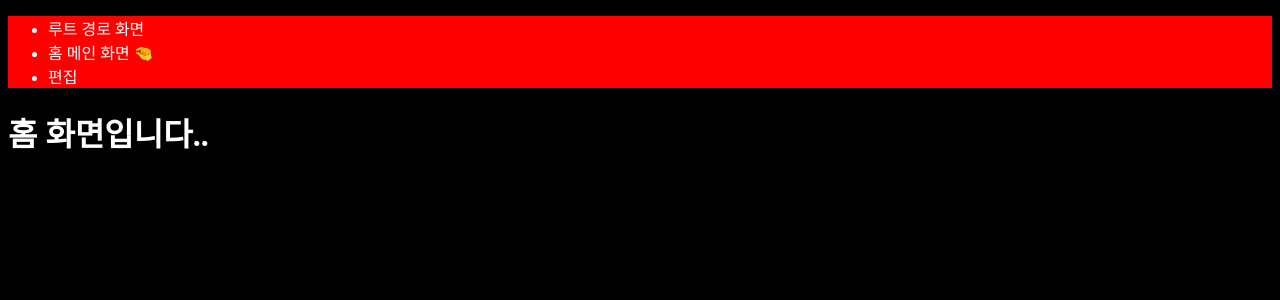
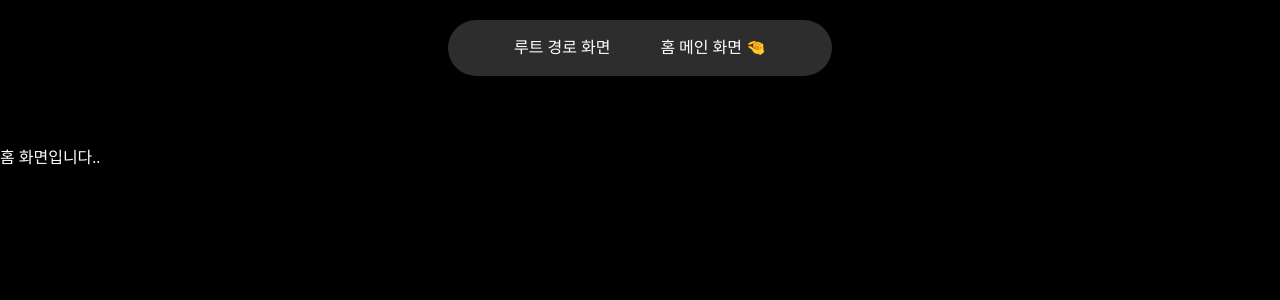
Before and after one commit to didxodnr0769-bom/computer-study, a Next.js app in the folder 02_programming/web/framework/nextjs/lectures/01_노마드코더_nextjs_시작하기/실습 /01_next_init/: page /main in a window 1280 px wide. Shown: the top 300 px of the page. Built offline with nearby package versions, Linux system fonts and the light colour scheme.

Commit message:
style : module css를 이용한 홈 화면 디자인 적용

```diff
--- a/02_programming/web/framework/nextjs/lectures/01_노마드코더_nextjs_시작하기/실습 /01_next_init/app/styles/global.css
+++ b/02_programming/web/framework/nextjs/lectures/01_노마드코더_nextjs_시작하기/실습 /01_next_init/app/styles/global.css
@@ -1,4 +1,131 @@
+/* reset start */
+html,
+body,
+div,
+span,
+applet,
+object,
+iframe,
+h1,
+h2,
+h3,
+h4,
+h5,
+h6,
+p,
+blockquote,
+pre,
+a,
+abbr,
+acronym,
+address,
+big,
+cite,
+code,
+del,
+dfn,
+em,
+img,
+ins,
+kbd,
+q,
+s,
+samp,
+small,
+strike,
+strong,
+sub,
+sup,
+tt,
+var,
+b,
+u,
+i,
+center,
+dl,
+dt,
+dd,
+ol,
+ul,
+li,
+fieldset,
+form,
+label,
+legend,
+table,
+caption,
+tbody,
+tfoot,
+thead,
+tr,
+th,
+td,
+article,
+aside,
+canvas,
+details,
+embed,
+figure,
+figcaption,
+footer,
+header,
+hgroup,
+menu,
+nav,
+output,
+ruby,
+section,
+summary,
+time,
+mark,
+audio,
+video {
+  margin: 0;
+  padding: 0;
+  border: 0;
+  font-size: 100%;
+  font: inherit;
+  vertical-align: baseline;
+}
+/* HTML5 display-role reset for older browsers */
+article,
+aside,
+details,
+figcaption,
+figure,
+footer,
+header,
+hgroup,
+menu,
+nav,
+section {
+  display: block;
+}
 body {
+  line-height: 1;
+}
+ol,
+ul {
+  list-style: none;
+}
+blockquote,
+q {
+  quotes: none;
+}
+blockquote:before,
+blockquote:after,
+q:before,
+q:after {
+  content: "";
+  content: none;
+}
+table {
+  border-collapse: collapse;
+  border-spacing: 0;
+}
+/* reset end */
+body {
+  padding-top: 150px;
   background-color: black;
   color: white;
 }
--- a/02_programming/web/framework/nextjs/lectures/01_노마드코더_nextjs_시작하기/실습 /01_next_init/app/styles/gnb.module.css
+++ b/02_programming/web/framework/nextjs/lectures/01_노마드코더_nextjs_시작하기/실습 /01_next_init/app/styles/gnb.module.css
@@ -1,3 +1,28 @@
-.GnbContainer {
-  background-color: red;
+.nav {
+  background-color: #2d2d2d;
+  position: fixed;
+  width: 30%;
+  margin: 0 auto;
+  top: 20px;
+  border-radius: 50px;
+  padding: 20px 0px;
+  left: 50%;
+  z-index: 10;
+  transform: translateX(-50%);
 }
+
+.nav ul {
+  display: flex;
+  justify-content: center;
+  gap: 50px;
+}
+
+.nav ul li {
+  list-style: none;
+  transform: none;
+  transition: all 0.1s ease-in-out;
+}
+
+.nav ul li:hover {
+  transform: scale(1.05);
+}
--- a/02_programming/web/framework/nextjs/lectures/01_노마드코더_nextjs_시작하기/실습 /01_next_init/components/gnb.tsx
+++ b/02_programming/web/framework/nextjs/lectures/01_노마드코더_nextjs_시작하기/실습 /01_next_init/components/gnb.tsx
@@ -6,7 +6,7 @@
 export default function Gnb() {
   const pathname = usePathname();
   return (
-    <div className={styles.GnbContainer}>
+    <div className={styles.nav}>
       <ul>
         <li>
           <Link href="/">루트 경로 화면 {pathname === "/" ? "🤏" : ""} </Link>
@@ -16,11 +16,6 @@
             홈 메인 화면 {pathname === "/main" ? "🤏" : ""}
           </Link>
         </li>
-        <li>
-          <Link href="/main/edit">
-            편집 {pathname === "/main/edit" ? "🤏" : ""}
-          </Link>
-        </li>
       </ul>
     </div>
   );
```
Also changed, not shown: 02_programming/web/framework/nextjs/lectures/01_노마드코더_nextjs_시작하기/실습 /01_next_init/app/(home)/client_page.tsx (deleted, +0 -27 lines), 02_programming/web/framework/nextjs/lectures/01_노마드코더_nextjs_시작하기/실습 /01_next_init/app/(home)/page.tsx (+8 -5 lines), 02_programming/web/framework/nextjs/lectures/01_노마드코더_nextjs_시작하기/실습 /01_next_init/app/styles/home.module.css (added, +8 -0 lines), 02_programming/web/framework/nextjs/lectures/01_노마드코더_nextjs_시작하기/실습 /01_next_init/app/styles/movie.module.css (added, +26 -0 lines), 02_programming/web/framework/nextjs/lectures/01_노마드코더_nextjs_시작하기/실습 /01_next_init/components/Movie.tsx (added, +23 -0 lines).
